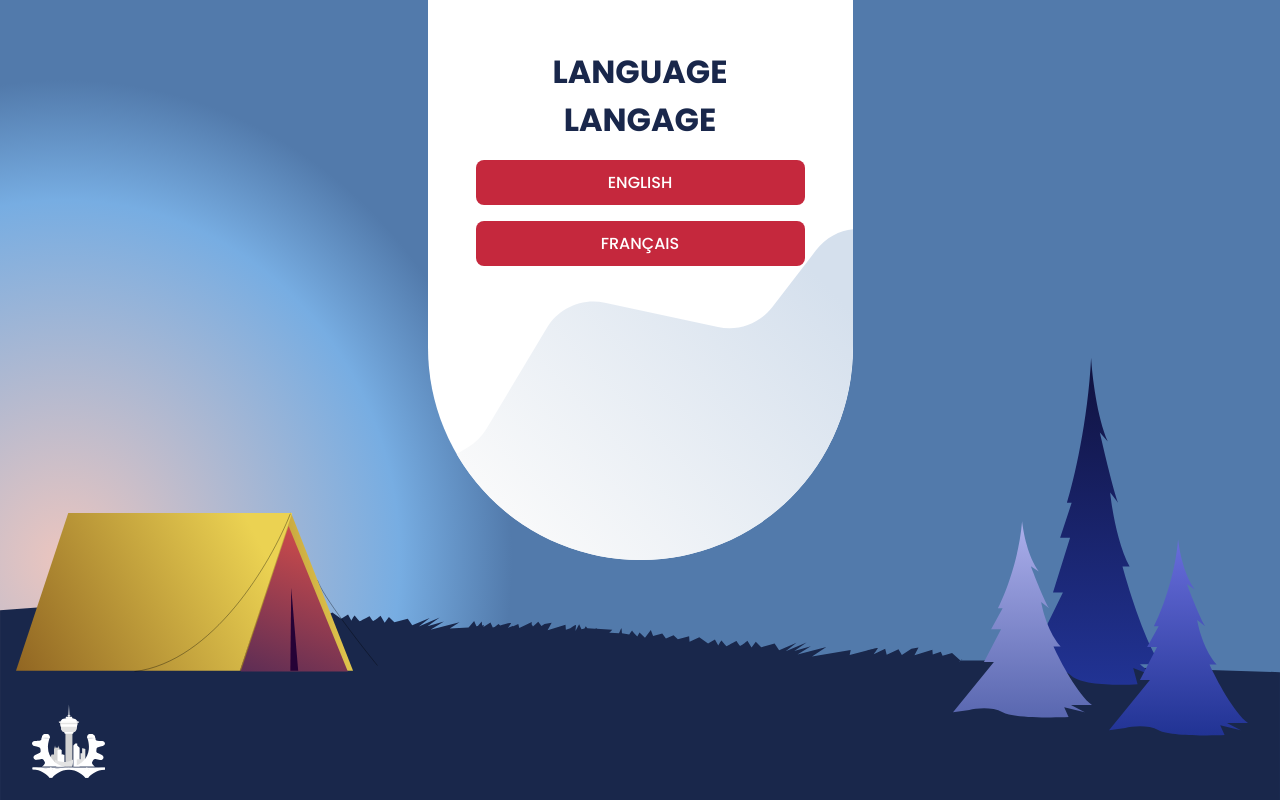
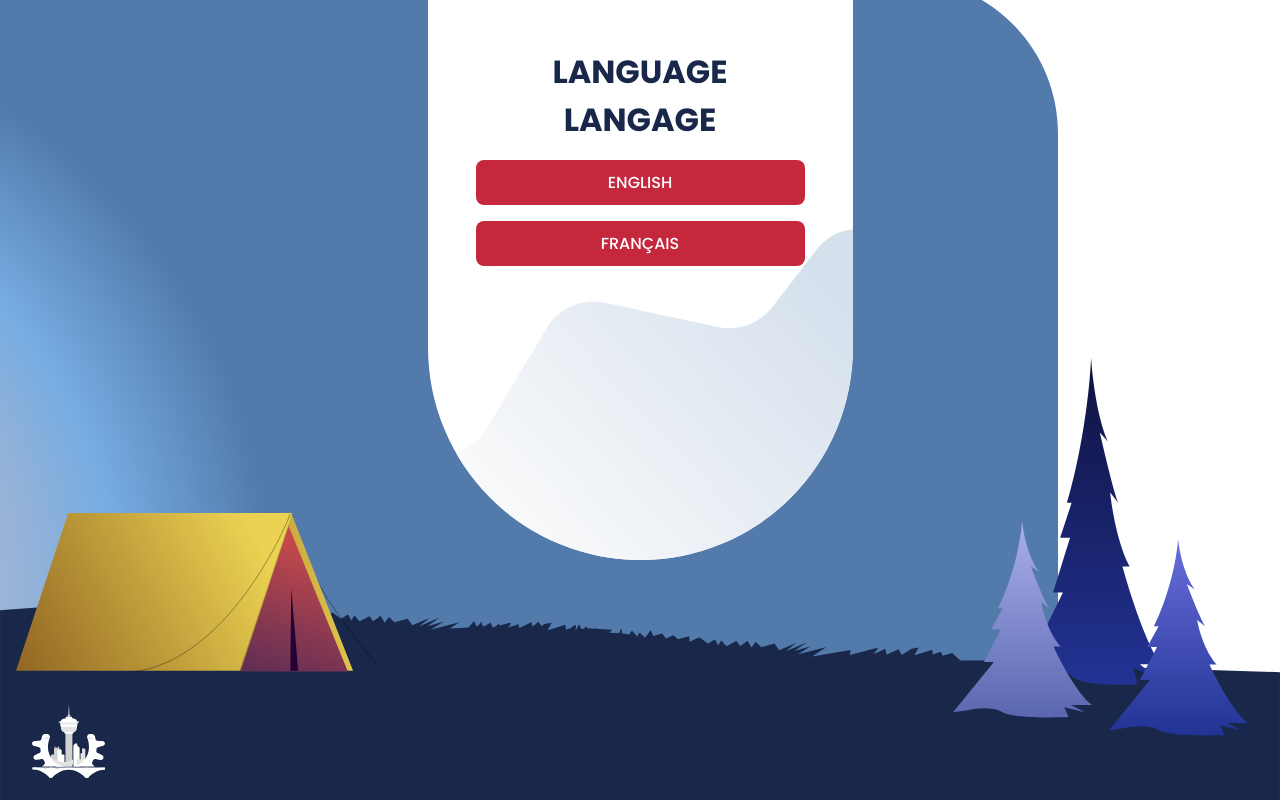
Before and after one commit to CELC2023/pre-delegate-form, a React (Create React App) app: page /predelegate in a window 1280 px wide. Built offline with nearby package versions, Linux system fonts and the light colour scheme.

Commit message:
feat: update landing page animation

```diff
--- a/src/pages/Landing.scss
+++ b/src/pages/Landing.scss
@@ -4,10 +4,7 @@
 
 .landing-container {
 
-    @media screen and (max-width: $tablet) {
-        overflow: hidden;
-    }
-
+    overflow: hidden;
     background-color: $color-white;
 
     .mountain-red {
@@ -36,22 +33,20 @@
             overflow: hidden;
         }
     }
-
     .blue-background {
         position: absolute;
-        bottom: 0;
-        right: 0;
+        bottom: 5%;
+        left: 40%;
         height: 100%;
-        margin-left: 20%;
+        max-width: unset;
+        width: auto;
 
         @media screen and (max-width: $tablet) {
-            max-width: unset;
             width: 3000px;
             height: 1100px;
             bottom: -15%;
             left: -1075px ;
         }
-
     }
 
     .welcome-container {
@@ -124,9 +119,15 @@
             font-weight: 400;
             color: $color-white;
             letter-spacing: 0.2em;
+            display: flex;
+            align-items: center;
 
             @media screen and (max-width: $tablet) {
                 margin-right: 0;
+            }
+            .next-button-icon {
+                margin-left: 10px;
+                height: 1.25em;
             }
         }
 
--- a/src/pages/Landing.tsx
+++ b/src/pages/Landing.tsx
@@ -4,6 +4,7 @@ import Tent from "../images/tent.svg";
 import Ground from "../images/ground.svg";
 import Trees from "../images/trees.svg";
 import Logo from "../images/logo-light.svg";
+import NextButton from "../images/next-button.svg";
 
 import RedMountain from "../images/red-mountain.svg";
 import YellowMountain from "../images/yellow-mountain.svg";
@@ -32,8 +33,9 @@ const Landing: React.FC = () => {
                 </div>
             </div>
             <div className="begin-container">
-                <Link to={'/predelegate'}>
-                    <a className="start-button">{t('text-start', {lng: 'en'} )} | {t('text-start', {lng: 'fr'} )}</a>
+                <Link to={'/predelegate'} className="start-button">
+                    <span>{t('text-start', {lng: 'en'} )} | {t('text-start', {lng: 'fr'} )}</span>
+                    <img className="next-button-icon" src={NextButton} />
                 </Link>
             </div>
             <div className="footer-container">
--- a/src/pages/Page.scss
+++ b/src/pages/Page.scss
@@ -3,6 +3,8 @@
 @import "../styles/breakpoints.scss";
 
 .pre-delegate-container {
+
+    overflow: hidden;
 
     @media screen and (min-width: $small-phone) {
         align-items: center;
@@ -49,8 +51,30 @@
         }
     }
 
+    @keyframes moveOutLeft {
+        0% {
+            transform: translateX(0);
 
-    background: $color-blue-light; // fallback color
-    background: radial-gradient(35% 60% at 5% 70%, rgba($color-peach, 0.7) 0%, $color-baby-blue 75%, $color-blue-light 100%);
+        }
+     }
 
+    .blue-background {
+        position: absolute;
+        bottom: 5%;
+        left: 40%;
+        height: 100%;
+        max-width: unset;
+        width: auto;
+        animation-name: moveOutLeft;
+        animation-duration: 3s;
+        animation-timing-function: ease-out;
+        transform: translateX(-100vw);
+
+        @media screen and (max-width: $tablet) {
+            width: 3000px;
+            height: 1100px;
+            bottom: -15%;
+            left: -1075px ;
+        }
+    }
 }
--- a/src/pages/Page.tsx
+++ b/src/pages/Page.tsx
@@ -16,6 +16,7 @@ import Feedback from "../components/forms/Feedback";
 import { useSelector } from "react-redux";
 import { selectDelegateCount } from "../redux/preDelegateReducer";
 import Footer from "../components/Footer";
+import BlueBackground from "../images/back-blue.svg";
 
 export interface FormConfig {
     Form: React.FC<FormPageProps>,
@@ -63,6 +64,7 @@ const Page: React.FC = () => {
 
     return (
         <div className="page-container pre-delegate-container">
+            <img className="blue-background" src={BlueBackground} />
             <FormAdapter form={FormList[currentFormIndex]} nextForm={next} previousForm={prev} />
             {   FormList[currentFormIndex].displayNumber !== undefined &&
                 <p className="form-background-number">{FormList[currentFormIndex].displayNumber}</p>
```
Also changed, not shown: src/images/back-blue.svg, src/images/next-button.svg (added).
